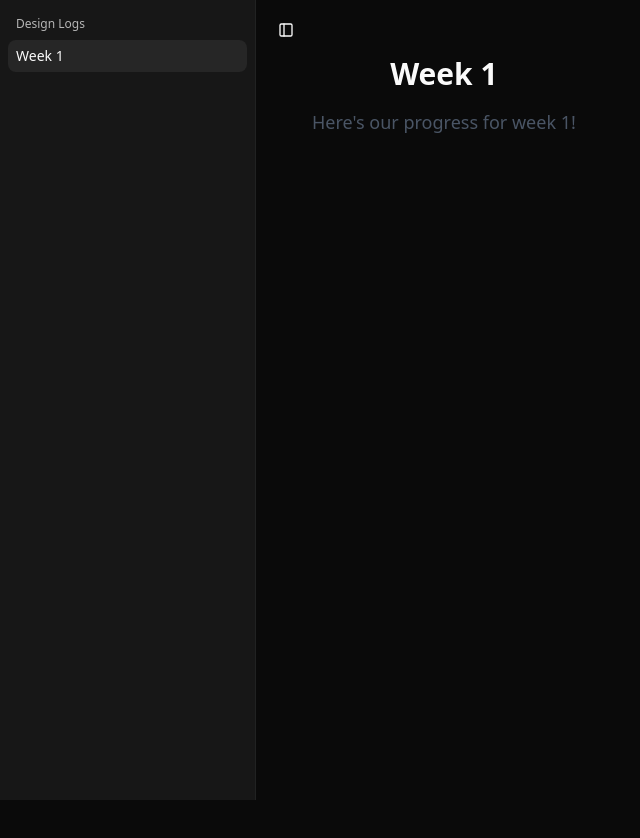
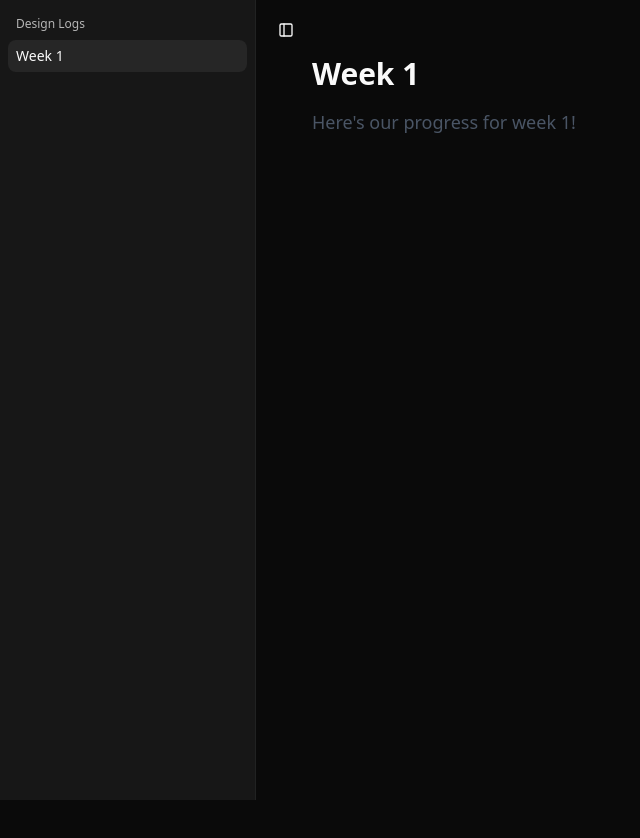
Before and after one commit to MTE-Capstone-Group-28/MTE-Capstone-Group-28.github.io, a React (Vite) app: page /week1 in a window 1280 px wide. Shown: the top 838 px of the page, without its empty margins (0-640 px from the left). Built offline with nearby package versions, Linux system fonts and the light colour scheme.

Commit message:
left justify

```diff
--- a/src/pages/Week1.tsx
+++ b/src/pages/Week1.tsx
@@ -1,8 +1,8 @@
 export function Week1() {
   return (
     <div className="p-6">
-      <h1 className="text-3xl font-bold mb-4">Week 1</h1>
-      <p className="text-lg text-gray-600">Here's our progress for week 1!</p>
+      <h1 className="text-3xl font-bold mb-4 text-left">Week 1</h1>
+      <p className="text-lg text-gray-600 text-left">Here's our progress for week 1!</p>
     </div>
   )
 }
```
